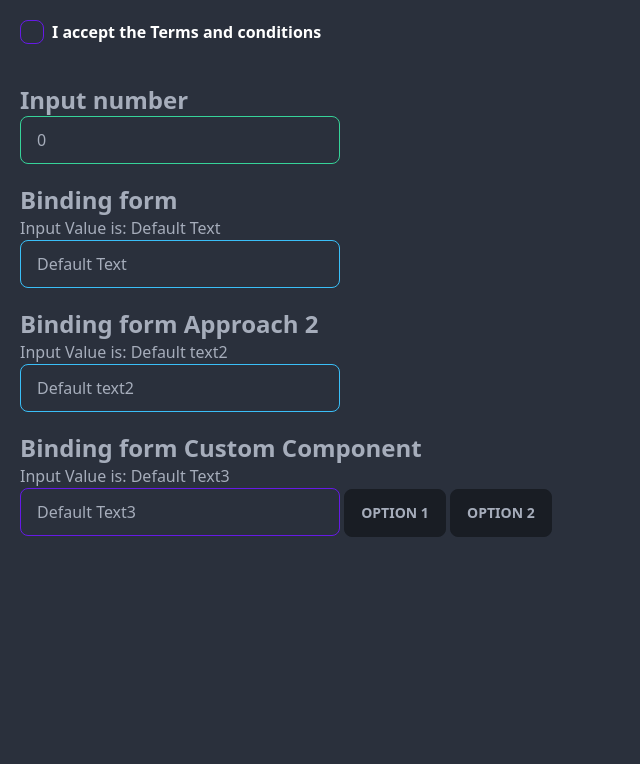
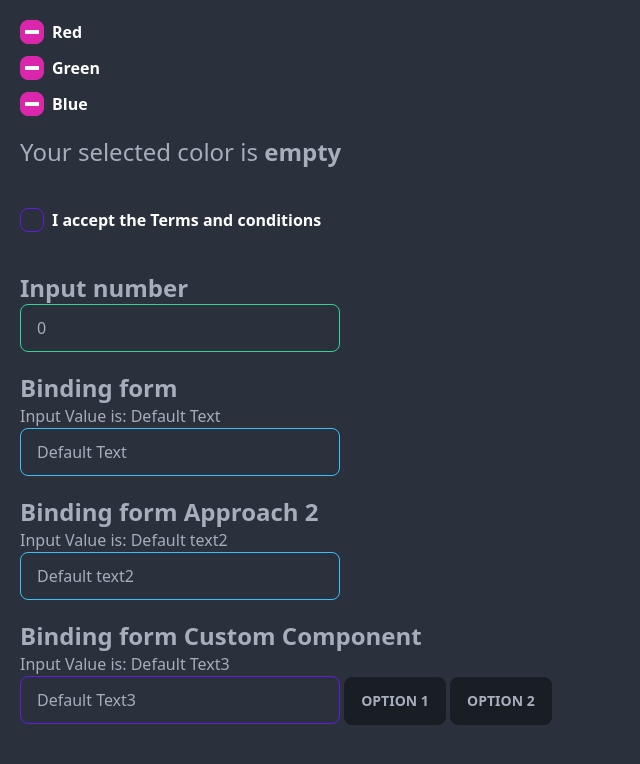
Before and after one commit to sabbirkuasha/Learning-svelte, a Svelte app: page / in a window 1280 px wide. Shown: the top 764 px of the page, without its empty margins (0-640 px from the left). Built offline with nearby package versions, Linux system fonts and the light colour scheme.

Commit message:
binding checkbox
binding checkbox value

```diff
--- a/src/App.svelte
+++ b/src/App.svelte
@@ -8,12 +8,14 @@
     let buttonChoosen = null
     let inputNumber = 0
     let checkStatus = null
+    let favColor = null
 
     //this means everytime inputValue varibale changes, console log the inputValue
     $:console.log(inputValue)
     $:console.log("button number is: " + buttonChoosen)
     $:console.log(1+inputNumber)
     $:console.log(checkStatus)
+    $:console.log(favColor)
 
     function setValue(event){
         inputValue = event.target.value
@@ -26,6 +28,32 @@
 </script>
 
 <main>
+
+
+    <!-- Radio button binding -->
+    <!-- if we assign radio buttons a name then we can only choose one option -->
+    <p class="flex pl-5 pt-5 text-white font-semibold">
+        <input type="radio" value="red" name="colorPicker"
+        bind:group={favColor} class="mr-2 checkbox checkbox-secondary" />
+        Red
+    </p>
+    <p class="flex pl-5 pt-3 text-white font-semibold">
+        <input type="radio" value="green" name="colorPicker"
+        bind:group={favColor} class="mr-2 checkbox checkbox-secondary" />
+        Green
+    </p>
+    <p class="flex pl-5 pt-3 text-white font-semibold">
+        <input type="radio" value="blue" name="colorPicker"
+        bind:group={favColor}  class="mr-2 checkbox checkbox-secondary" />
+        Blue
+    </p>
+    <h1 class="text-2xl p-5">
+        Your selected color is {#if favColor}
+            <b class="text-{favColor}-700">{favColor}</b>
+            {:else}
+            <b class="text-white-700">{"empty"}</b>
+        {/if}
+    </h1>
 
     <!-- checkbox binding -->
     <p class="flex p-5 text-white font-semibold">
```
